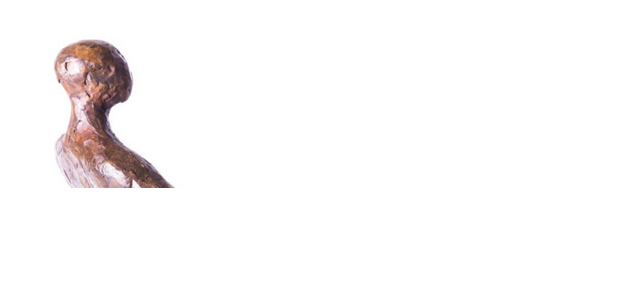
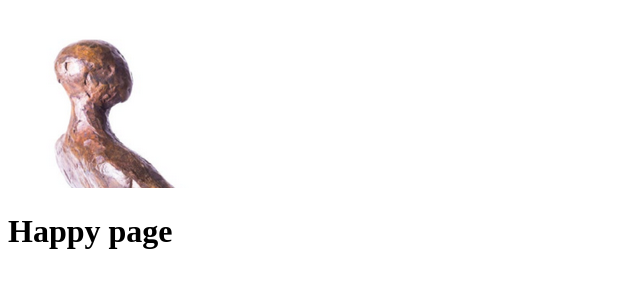
Before and after one commit to Cowichan/git-101w, a plain HTML site: page index.html in a window 1280 px wide. Shown: the whole page, without its empty margins (0-640 px from the left). Drawn offline with Linux system fonts and the light colour scheme.

Commit message:
added title

```diff
--- a/index.html
+++ b/index.html
@@ -5,7 +5,7 @@
   <title>Document</title>
 </head>
 <body>
-<img src="headscu.png" alt="">
-
+  <img src="headscu.png" alt="">
+  <h1>Happy page</h1>
 </body>
 </html>
```
